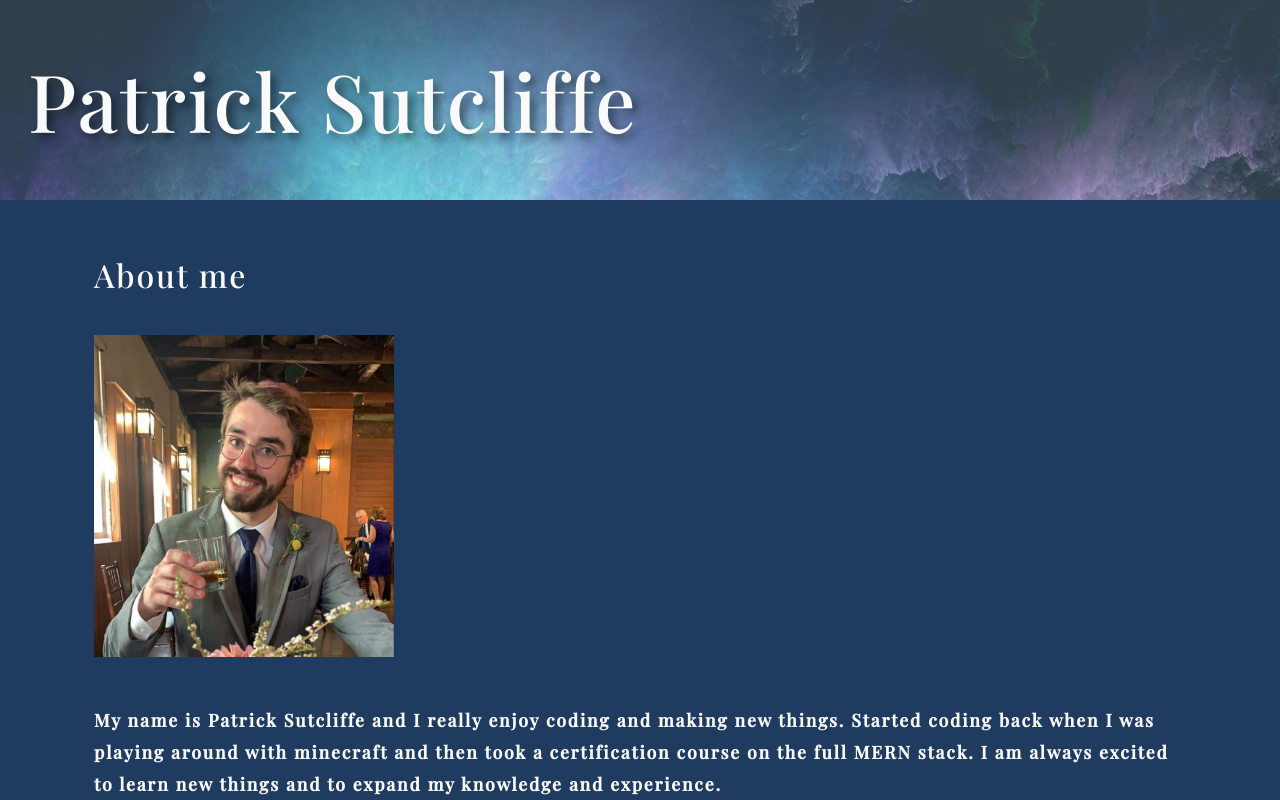
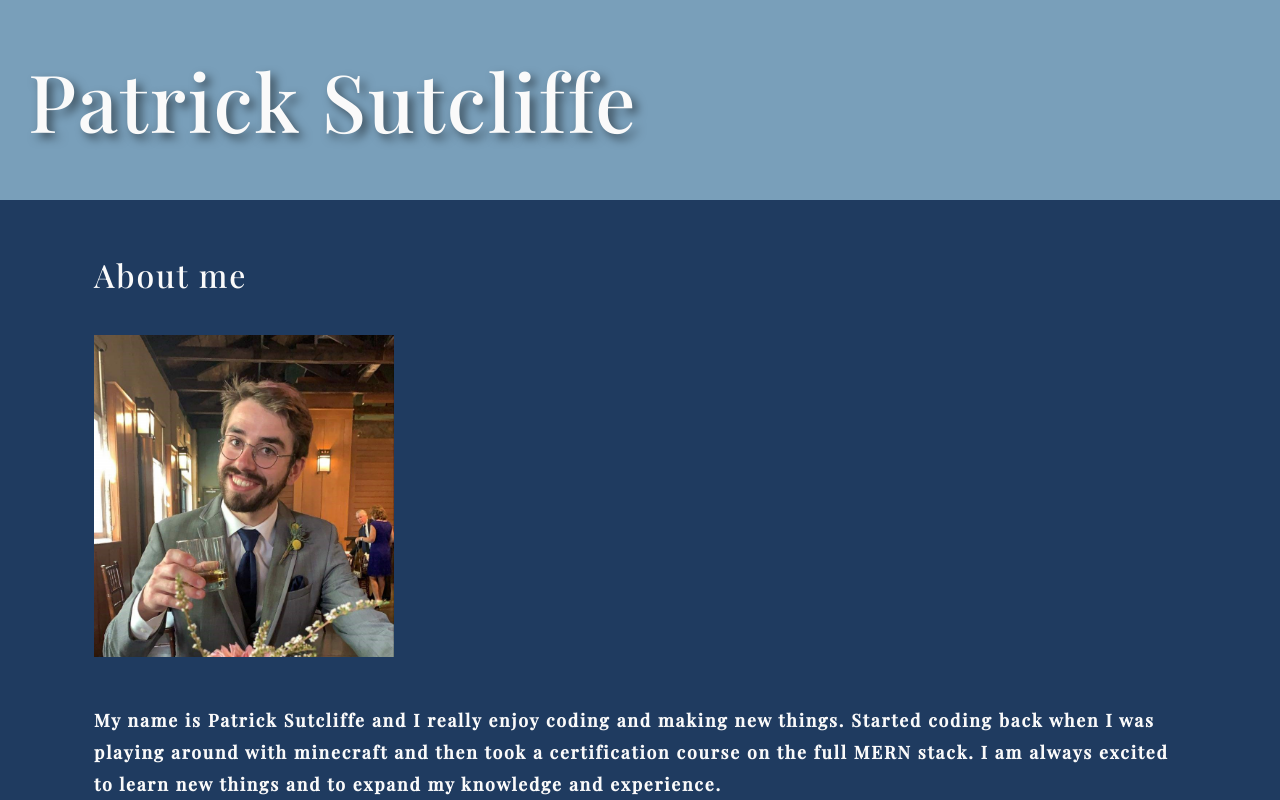
Before and after one commit to YummySocks/MyPorfolio, a React (Create React App) app: page / in a window 1280 px wide. Shown: the top 800 px of the page. Built offline with nearby package versions, Linux system fonts and the light colour scheme.

Commit message:
pushing updates

```diff
--- a/src/components/Header/index.js
+++ b/src/components/Header/index.jsx
@@ -1,11 +1,9 @@
 import React from "react";
-import coverImage from '../../assets/cover/cover-image.jpg'
-
+import NavBar from "../NavBar";
 function Header(props){
     return (
         <header className="flex-row space-between px-1">
           <h1>Patrick Sutcliffe</h1>
-          <img src={coverImage} alt="space"></img>
           {props.children}
         </header>
       );
```
Also changed, not shown: src/assets/cover/cover-image.jpg (deleted), src/components/About/index.jsx (renamed from src/components/About/index.js), src/components/Contact/index.jsx (renamed from src/components/Contact/index.js), src/components/Footer/index.jsx (renamed from src/components/Footer/index.js), src/components/NavBar/index.jsx (renamed from src/components/NavBar/index.js), src/components/Page/index.jsx (renamed from src/components/Page/index.js), src/components/PageContent/index.jsx (renamed from src/components/PageContent/index.js), src/components/Portfolio/index.jsx (renamed from src/components/Portfolio/index.js), src/components/Projs/index.jsx (renamed from src/components/Projs/index.js), src/components/Testimonials/index.jsx (added), src/components/Testimonials/testimonials.css (added), src/utils/helpers.jsx (renamed from src/utils/helpers.js).
